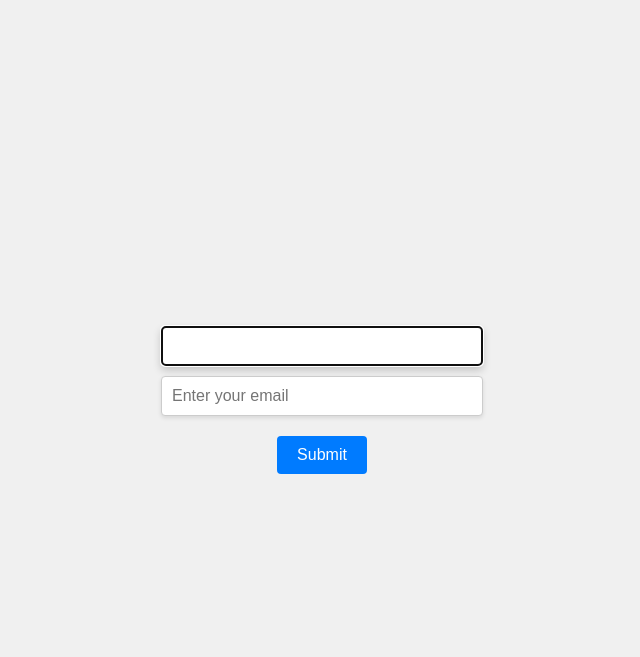
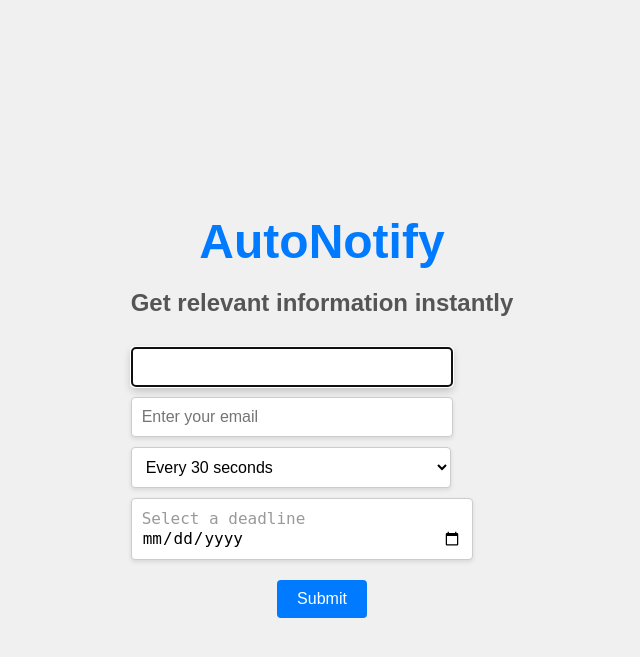
Before and after one commit to waltz47/AutoNotify, a Flask app: page / in a window 1280 px wide. Shown: the top 657 px of the page, without its empty margins (318-958 px from the left). Run offline with Flask 3, Linux system fonts and the light colour scheme.

Commit message:
added repeated searches

```diff
--- a/app.py
+++ b/app.py
@@ -5,6 +5,7 @@ from threading import Thread
 import time
 from mailer import send_pending_emails
 from flask_wtf import CSRFProtect
+from datetime import datetime, timedelta
 
 app = Flask(__name__)
 app.secret_key = 'your_secret_key_here'  # Replace with your secret key
@@ -20,7 +21,9 @@ def index():
     if request.method == 'POST':
         query = request.form['query']
         email = request.form['email']
-        store_query_in_db(query, email)
+        trigger_time = request.form['trigger_time']
+        deadline = request.form['deadline']
+        store_query_in_db(query, email, trigger_time, deadline)
         return redirect(url_for('confirmation', email=email))
     return render_template('index.html')
 
@@ -29,8 +32,11 @@ def confirmation():
     email = request.args.get('email')
     return render_template('confirmation.html', email=email)
 
-def store_query_in_db(query, email):
-    query_entry = Query(query=query, email=email)
+def store_query_in_db(query, email, trigger_time, deadline):
+    deadline_dt = datetime.strptime(deadline, '%Y-%m-%d')
+    # Assume End Of Day if time is not provided
+    deadline_dt = deadline_dt.replace(hour=23, minute=59, second=59)
+    query_entry = Query(query=query, email=email, trigger_time=trigger_time, deadline=deadline_dt)
     db.session.add(query_entry)
     db.session.commit()
 
@@ -40,15 +46,46 @@ def process_queries():
     while True:
         with app.app_context():
             print("process_queries function called")
-            queries = db.session.query(Query).filter_by(is_processing=False).all()
+            queries = db.session.query(Query).filter(Query.email_sent == False).all()
             for query_entry in queries:
-                print(f"Processing query: {query_entry.query} for email: {query_entry.email}")
-                query_entry.is_processing = True
-                db.session.commit()
-                set_notify(query_entry.query, query_entry.email)
-                db.session.delete(query_entry)
+                # Check if deadline has passed
+                if datetime.now() > query_entry.deadline:
+                    db.session.delete(query_entry)
+                    continue
+                # Determine if it's time to trigger the query
+                should_run = False
+                if query_entry.last_run_time is None:
+                    should_run = True
+                else:
+                    interval = parse_interval(query_entry.trigger_time)
+                    if datetime.now() - query_entry.last_run_time >= interval:
+                        should_run = True
+                if should_run:
+                    query_entry.last_run_time = datetime.now()
+                    db.session.commit()
+                    set_notify(query_entry.query, query_entry.email)
+                    if check_email_sent(query_entry.email):
+                        query_entry.email_sent = True
+                        db.session.commit()
             db.session.commit()
-        time.sleep(10)
+        time.sleep(10)  # Adjust sleep time if necessary
+
+def parse_interval(trigger_time):
+    if trigger_time == '30s':
+        return timedelta(seconds=30)
+    elif trigger_time == '1h':
+        return timedelta(hours=1)
+    elif trigger_time == '1d':
+        return timedelta(days=1)
+    elif trigger_time == '1w':
+        return timedelta(weeks=1)
+    elif trigger_time == '1m':
+        return timedelta(days=30)
+    else:
+        return timedelta(seconds=30)  # Default interval
+
+def check_email_sent(email):
+    return db.session.query(Email).filter_by(recipient_email=email).first() is not None
 
 def start_query_processor():
     global query_processor_thread
--- a/models.py
+++ b/models.py
@@ -13,3 +13,7 @@ class Query(db.Model):
     query = db.Column(db.String(255), nullable=False)
     email = db.Column(db.String(120), nullable=False)
     is_processing = db.Column(db.Boolean, default=False)
+    trigger_time = db.Column(db.String(50), nullable=False)
+    deadline = db.Column(db.DateTime, nullable=False)
+    last_run_time = db.Column(db.DateTime)
+    email_sent = db.Column(db.Boolean, default=False)
--- a/query.py
+++ b/query.py
@@ -137,7 +137,7 @@ def set_notify(query, email):
         1. Rephrase the question in a way that makes it obvious. For eg. If the customer says "When is starship flight 5 launching", it can rephrased as "Notify me when starship flight 5 launches".
         2. Prepare a search term/phrase that can be used to search the web for information. Search the web for the term (You have tools available for that). The result might be old or new information. Go through it carefully.
         3. Go through the search results and find the date on which the event happened. Call the `date_has_passed` tool provided to you to check if that date has passed.
-        4. If the date has passed, you need to create en email with a heading and body. The body should be in the following format: "Hi, you are being notified that......". Use HTML markdown for the body.
+        4. If the date has passed, you need to create en email with a heading and body. The body should be in the following format: "Hi, you are being notified that......". Use HTML formatting for the body.
         5. If the date has not passed, go to step #6.
         5. Call the `store_email_in_db` tool to store the email details in the database.
         6. Print `exit` to end the conversation.
@@ -163,7 +163,7 @@ def set_notify(query, email):
             model=MODEL_NAME,
             messages=messages,
             tools=tools,
-            temperature=0.4,
+            temperature=0.0,
         )
 
         print("LLM response: ", response.choices[0].message.content)
--- a/templates/index.html
+++ b/templates/index.html
@@ -3,7 +3,7 @@
 <head>
     <meta charset="UTF-8">
     <meta name="viewport" content="width=device-width, initial-scale=1.0">
-    <title>Auto Notifier</title>
+    <title>AutoNotify</title>
     <style>
         body {
             display: flex;
@@ -58,15 +58,67 @@
             transition: box-shadow 0.3s ease;
             margin-top: 10px; /* Ensure it is below the query input
         }*/
-
+        h1 {
+            font-size: 48px;
+            color: #007BFF;
+            margin-bottom: 5px;
+            animation: fadeInDown 1s;
+        }
+        h2 {
+            font-size: 24px;
+            color: #555;
+            margin-bottom: 30px;
+            animation: fadeInUp 1s;
+        }
+        @keyframes fadeInDown {
+            from { opacity: 0; transform: translateY(-20px); }
+            to { opacity: 1; transform: translateY(0); }
+        }
+        @keyframes fadeInUp {
+            from { opacity: 0; transform: translateY(20px); }
+            to { opacity: 1; transform: translateY(0); }
+        }
+        select, input[type="date"] {
+            width: 320px;
+            padding: 10px;
+            font-size: 16px;
+            margin-bottom: 10px;
+            border: 1px solid #ccc;
+            border-radius: 4px;
+            box-shadow: 0 2px 4px rgba(0, 0, 0, 0.1);
+            transition: box-shadow 0.3s ease;
+            background-color: #fff;
+            display: block;
+        }
+        select:focus, input[type="date"]:focus {
+            box-shadow: 0 4px 8px rgba(0, 0, 0, 0.2);
+        }
+        /* Placeholder styling for date input */
+        input[type="date"]::before {
+            color: #999;
+            content: attr(placeholder);
+        }
+        input[type="date"]:focus::before {
+            content: '';
+        }
     </style>
 </head>
 <body>
     <div class="container">
+        <h1>AutoNotify</h1>
+        <h2>Get relevant information instantly</h2>
         <form method="post">
             <input type="hidden" name="csrf_token" value="{{ csrf_token() }}">
             <input type="text" name="query" placeholder="Enter your query" onfocus="this.placeholder = ''" onblur="this.placeholder = 'Enter your query'" autofocus onkeydown="if(event.key === 'Enter') { event.preventDefault(); document.querySelector('input[name=email]').focus(); }">
             <input type="email" name="email" placeholder="Enter your email" onfocus="this.placeholder = ''" onblur="this.placeholder = 'Enter your email'" required onkeydown="if(event.key === 'Enter') { this.form.submit(); }">
+            <select name="trigger_time">
+                <option value="30s">Every 30 seconds</option>
+                <option value="1h">Every hour</option>
+                <option value="1d">Every day</option>
+                <option value="1w">Every week</option>
+                <option value="1m">Every month</option>
+            </select>
+            <input type="date" name="deadline" placeholder="Select a deadline" required>
             <input type="submit" value="Submit">
         </form>
     </div>
```
